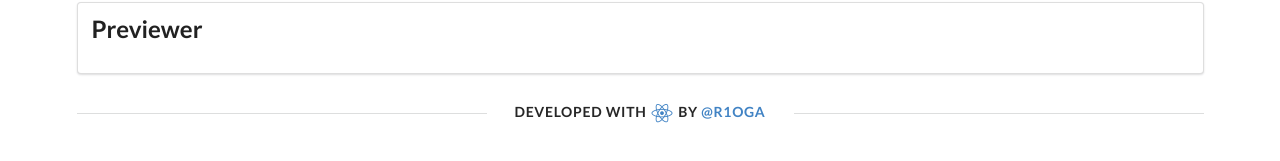
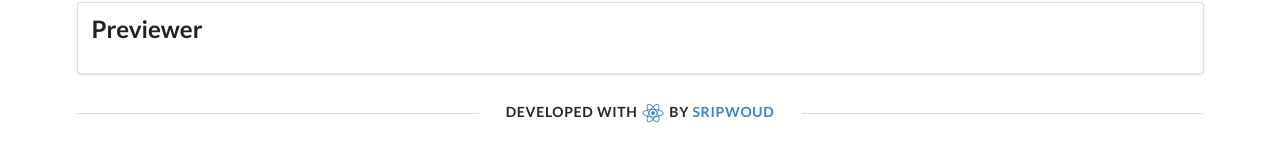
Before and after one commit to sripwoud/markdown-previewer, a React (Create React App) app: page / in a window 1280 px wide. Shown: the part 357-518 px from the top of the page. Built offline with nearby package versions, Linux system fonts and the light colour scheme.

Commit message:
update username

```diff
--- a/src/components/Footer.js
+++ b/src/components/Footer.js
@@ -13,8 +13,8 @@ const Footer = () => {
             />
           </a>
          by {' '}
-          <a href='https://github.com/r1oga' target='_blank'>
-               @r1oga
+          <a href='https://sripwoud.xyz' target='_blank'>
+               sripwoud
           </a>
         </p>
       </div>
```
Also changed, not shown: 1 other file (tests, documents, lock files or other folders).
